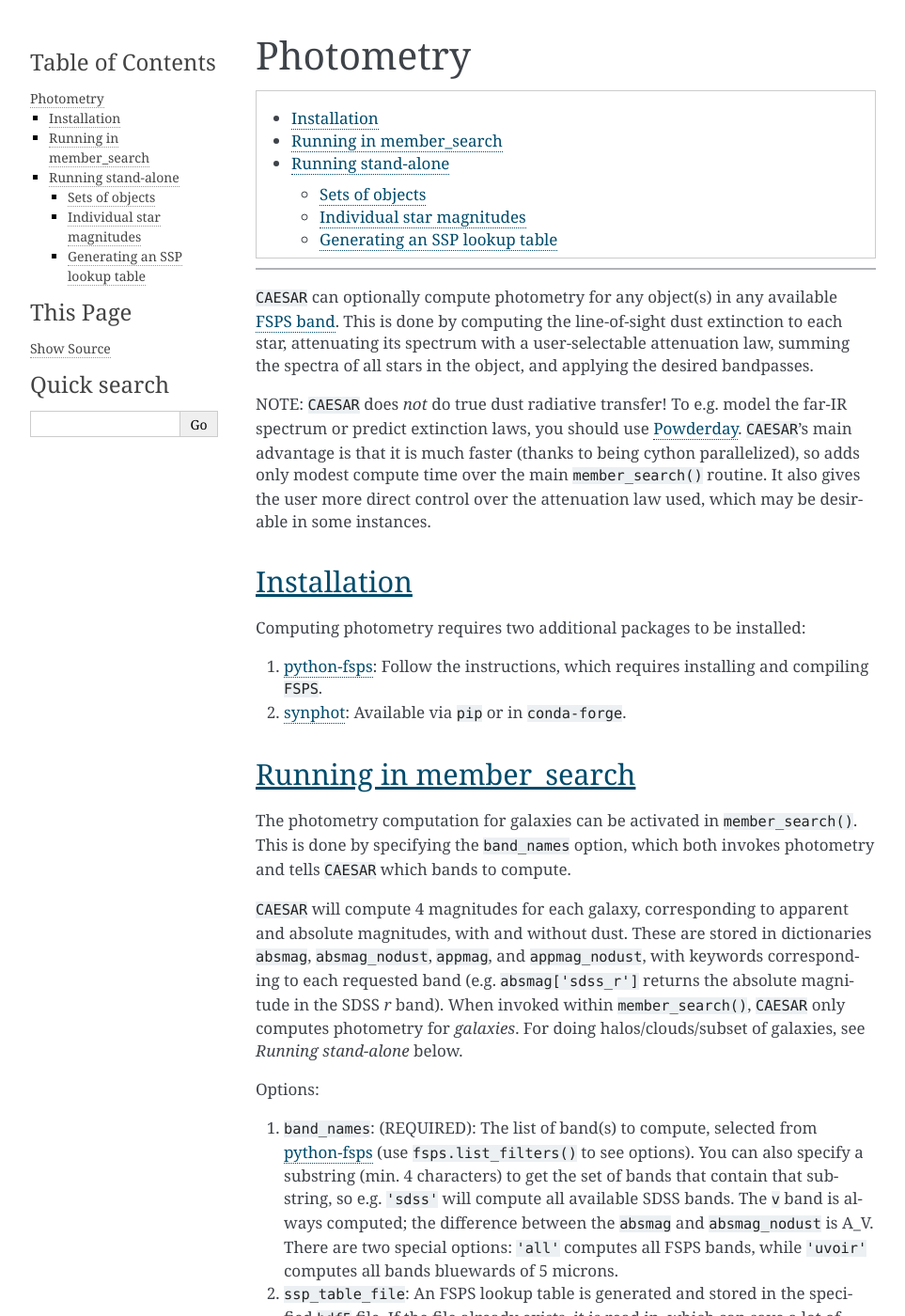
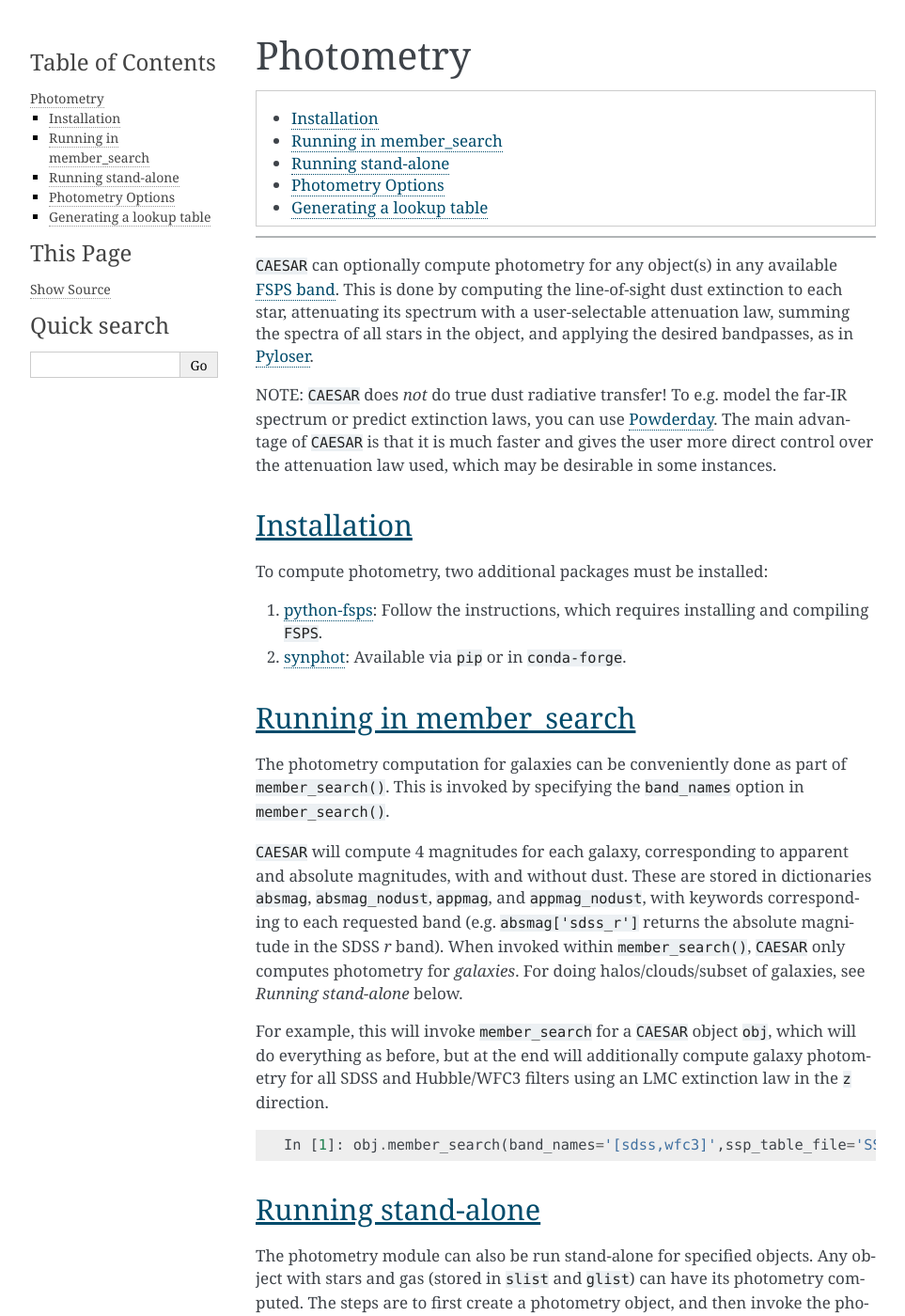
Before and after one commit to dnarayanan/caesar, a Sphinx documentation site: the page built from docs/source/photometry.rst, in a window 1280 px wide and 1400 px high. Shown: the whole window at 94% size, without its empty margins (148-1111 px from the left). Built offline with Sphinx 7.4.7, drawn with Linux system fonts in a browser that asks for light colours; some of the changed text lies outside the part shown.

Commit message:
Photometry doc updates

```diff
--- a/docs/source/photometry.rst
+++ b/docs/source/photometry.rst
@@ -12,20 +12,20 @@
 available `FSPS band <http://dfm.io/python-fsps/current/>`_.  This is done
 by computing the line-of-sight dust extinction to each star, attenuating
 its spectrum with a user-selectable attenuation law, summing the spectra
-of all stars in the object, and applying the desired bandpasses.
+of all stars in the object, and applying the desired bandpasses,
+as in `Pyloser <https://pyloser.readthedocs.io/en/latest/>`_.
 
-NOTE: ``CAESAR`` does *not* do true dust radiative transfer!
-To e.g. model the far-IR spectrum or predict extinction laws, you
-should use `Powderday <https://powderday.readthedocs.io/en/latest/>`_.
-``CAESAR``'s main advantage is that it is much faster (thanks to being
-cython parallelized), so adds only modest compute time over the main
-``member_search()`` routine.  It also gives the user more direct control
-over the attenuation law used, which may be desirable in some instances.
+NOTE: ``CAESAR`` does *not* do true dust radiative transfer!  To
+e.g. model the far-IR spectrum or predict extinction laws, you can
+use `Powderday <https://powderday.readthedocs.io/en/latest/>`_.
+The main advantage of ``CAESAR`` is that it is much faster and
+gives the user more direct control over the attenuation law used,
+which may be desirable in some instances.
 
 Installation
 ============
 
-Computing photometry requires two additional packages to be installed:
+To compute photometry, two additional packages must be installed:
 
 1. `python-fsps <http://dfm.io/python-fsps/current/installation/>`_: Follow
    the instructions, which requires installing and compiling ``FSPS``.
@@ -36,10 +36,9 @@
 Running in member_search
 ========================
 
-The photometry computation for galaxies can be activated in
-``member_search()``.  This is done by specifying the ``band_names``
-option, which both invokes photometry and tells ``CAESAR`` which bands
-to compute.
+The photometry computation for galaxies can be conveniently done as part
+of ``member_search()``.  This is invoked by specifying the ``band_names``
+option in ``member_search()``.
 
 ``CAESAR`` will compute 4 magnitudes for each galaxy, corresponding
 to apparent and absolute magnitudes, with and without dust.  These are
@@ -50,7 +49,45 @@
 computes photometry for *galaxies*.  For doing halos/clouds/subset of
 galaxies, see *Running stand-alone* below.
 
-Options:
+For example, this will invoke ``member_search`` for a ``CAESAR``
+object ``obj``, which will do everything as before, but at the end
+will additionally compute galaxy photometry for all SDSS and
+Hubble/WFC3 filters using an LMC extinction law in the ``z``
+direction.
+
+.. code-block:: python
+
+   In [1]: obj.member_search(band_names='[sdss,wfc3]',ssp_table_file='SSP_Chab_EL.hdf5',ext_law='lmc',view_dir='z')
+
+Running stand-alone
+===================
+
+The photometry module can also be run stand-alone for specified objects.
+Any object with stars and gas (stored in ``slist`` and ``glist``) can
+have its photometry computed.  The steps are to first create a photometry object,
+and then invoke the photometry computation on it.
+
+For example, to run photometry for all halos in a pre-existing ``CAESAR`` catalog:
+
+.. code-block:: python
+
+   In [1]: from caesar.pyloser.pyloser import photometry
+   In [2]: ds  = yt.load(SNAP)
+   In [3]: sim = caesar.load('my_caesar_file.hdf5')
+   In [4]: galphot = photometry(sim,sim.halos,ds=ds,band_names='sdss',nproc=16)
+   In [5]: galphot.run_pyloser()
+
+All options as listed above are passable to ``photometry()``.  The
+computed SDSS photometry will be available in the usual dictionaries
+``absmag``, ``absmag_nodust``, ``appmag``, and ``appmag_nodust``,
+for each halo.
+
+
+Photometry Options
+==================
+
+The following options can be passed to ``member_search()`` or when
+instantiating the ``photometry`` class:
 
 1. ``band_names``: (REQUIRED): The list of band(s) to compute, selected
    from `python-fsps <http://dfm.io/python-fsps/current/installation/>`_
@@ -90,55 +127,11 @@
 7. ``nproc``: Number of cores to use.  If -1, it tries to use the ``CAESAR`` object's
    value, or else defaults to 1.  *Default*: -1
 
-For example, this will invoke ``member_search`` for a ``CAESAR``
-object ``obj``, which will do everything as before, but at the end
-will additionally compute galaxy photometry for all SDSS and
-Hubble/WFC3 filters using an LMC extinction law in the ``z``
-direction.
 
-.. code-block:: python
+Generating a lookup table
+=========================
 
-   In [1]: obj.member_search(band_names='[sdss,wfc3]',ssp_table_file='SSP_Chab_EL.hdf5',ext_law='lmc',view_dir='z')
-
-
-
-Running stand-alone
-===================
-
-The photometry module can also be run stand-alone for specified objects, or
-to get individual magnitudes for stars.
-
-Sets of objects
----------------
-
-Any object with stars and gas (stored in ``slist`` and ``glist``) can
-have its photometry computed.  The steps are to first create a photometry object,
-and then invoke the photometry computation on it.
-
-For example, to run photometry for all halos in a pre-existing ``CAESAR`` catalog:
-
-.. code-block:: python
-
-   In [1]: from caesar.pyloser.pyloser import photometry
-   In [2]: ds  = yt.load(SNAP)
-   In [3]: sim = caesar.load('my_caesar_file.hdf5')
-   In [4]: galphot = photometry(sim,sim.halos,ds=ds,band_names='sdss',nproc=16)
-   In [5]: galphot.run_pyloser()
-
-All options as listed above are passable to ``photometry()``.  The
-computed SDSS photometry will be available in the usual dictionaries
-``absmag``, ``absmag_nodust``, ``appmag``, and ``appmag_nodust``,
-for each halo.
-
-Individual star magnitudes
---------------------------
-
-Not available yet.
-
-Generating an SSP lookup table
-------------------------------
-
-To create a new table, run ``generate_ssp_table`` with the
+To create a new SSP lookup table, run ``generate_ssp_table`` with the
 desired ``FSPS`` options:
 
 .. code-block:: python
@@ -150,3 +143,5 @@
 The ``oversample`` option oversamples in [age,metallicity] by the specified factors
 from the native ``FSPS`` ranges, in order to get more accurate interpolation.  Note
 that this creates a larger output file, by the product of those values.
+
+The other options are passed to ``python-FSPS``.
```
Also changed, not shown: docs/source/units.rst (+6 -3 lines).
